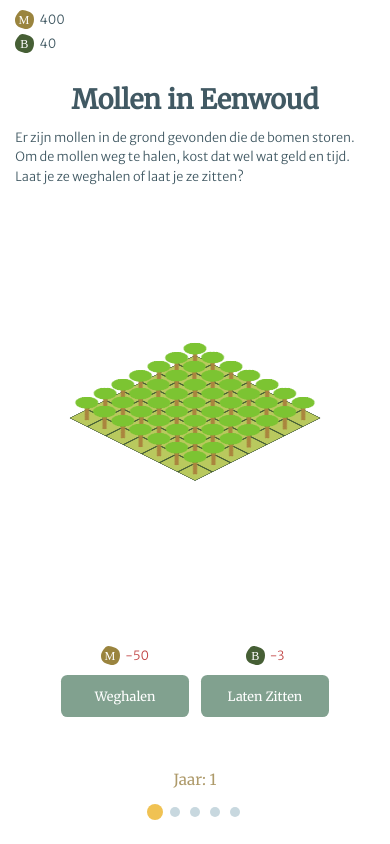
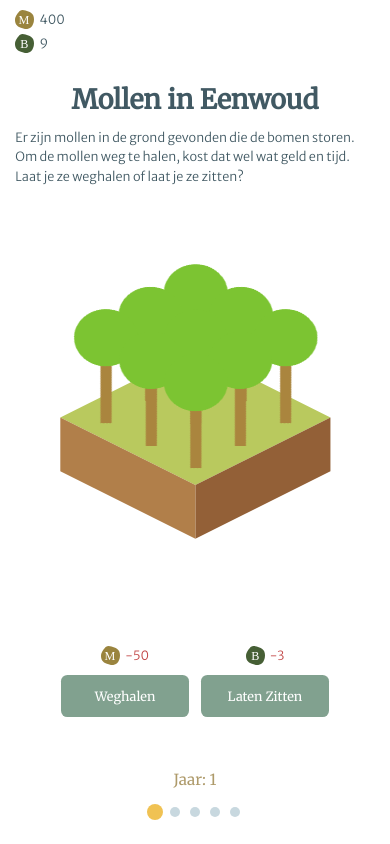
Before and after one commit to SjorsWijsman/jouw-eenwoud, a Svelte app: page / in a window 390 px wide. Built offline with nearby package versions, Linux system fonts and the light colour scheme.

Commit message:
Game over & restart screen, tree grid responsiveness, prevent tree component from rerendering
Added game over & restart screen. More work on the tree grid - now a bit more responsive. Moved some components around so the Tree component doesn't get rerendered on state change

```diff
--- a/src/App.svelte
+++ b/src/App.svelte
@@ -1,12 +1,42 @@
 <script>
-import Choices from "./components/Choices.svelte";
+import ChoiceText from "./components/ChoiceText.svelte";
+import ChoiceButtons from "./components/ChoiceButtons.svelte";
 import ChoiceResult from "./components/ChoiceResult.svelte";
+import NextButton from "./components/NextButton.svelte";
 import EndOfYear from "./components/EndOfYear.svelte";
 import CollectionButton from "./components/CollectionButton.svelte";
 import Currency from "./components/Currency.svelte";
 import YearCounter from "./components/YearCounter.svelte";
 import DayCounter from "./components/DayCounter.svelte";
-import { currentState, currentYear } from "./data/appData.js";
+import Trees from "./components/Trees.svelte";
+import GameOver from "./components/GameOver.svelte";
+import {
+  currency,
+  currentState,
+  currentYear,
+  currentDay,
+  resetData,
+} from "./data/appData.js";
+
+function nextDay() {
+  if ($currency.bomen <= 0) {
+    currentState.set("gameOver")
+  }
+  else {
+    if ($currentDay === 5) {
+      currentState.set("endOfYear")
+    } else {
+      currentState.set("choice")
+      currentDay.update(value => value += 1)
+    }
+  }
+}
+
+function nextYear() {
+  currentYear.update(value => value += 1);
+  currentDay.set(1);
+  currentState.set("choice");
+}
 </script>
 
 <style>
@@ -75,13 +105,35 @@ import { currentState, currentYear } from "./data/appData.js";
 </header>
 <main>
   {#if $currentState === "choice"}
-    <Choices/>
+    <ChoiceText/>
   {:else if $currentState === "choiceResult"}
     <ChoiceResult/>
   {:else if $currentState === "endOfYear"}
     <EndOfYear/>
   {:else if $currentState === "gameOver"}
-    <p>Game Over component</p>
+    <GameOver/>
+  {/if}
+
+  <Trees/>
+
+  {#if $currentState === "choice"}
+    <ChoiceButtons/>
+  {:else if $currentState === "choiceResult"}
+    <NextButton parentFunction={nextDay}>
+      {#if $currentDay >= 5}
+        Beeindig jaar 1
+      {:else}
+        Volgende dag
+      {/if}
+    </NextButton>
+  {:else if $currentState === "endOfYear"}
+    <NextButton parentFunction={nextYear}>
+      Begin jaar {$currentYear + 1}
+    </NextButton>
+  {:else if $currentState === "gameOver"}
+    <NextButton parentFunction={resetData}>
+      Herstart het spel
+    </NextButton>
   {/if}
 </main>
 <footer>
--- a/src/components/ChoiceButton.svelte
+++ b/src/components/ChoiceButtons.svelte
@@ -6,12 +6,8 @@ import {
   choiceMade,
 } from "../data/appData.js";
 
-export let choice;
-
-const choiceEffect = $currentChoice.choices[choice].effect;
-
-function makeChoice() {
-  for (const effect of choiceEffect) {
+function makeChoice(choice) {
+  for (const effect of $currentChoice.choices[choice].effect) {
     currency.update(value => {
       value[effect[0]] += effect[1]
       return {...value};
@@ -20,10 +16,16 @@ function makeChoice() {
   choiceMade.set(choice);
   currentState.set("choiceResult");
 }
-
 </script>
 
 <style>
+  .choices {
+    display: flex;
+    flex-direction: row;
+    justify-content: center;
+    align-items: flex-end;
+  }
+
   .choiceButton {
     display: flex;
     flex-direction: column;
@@ -51,12 +53,16 @@ function makeChoice() {
   }
 </style>
 
-<div class="choiceButton">
-  {#each choiceEffect as effect}
-  <p class:negative="{effect[1] < 0}">
-    <img src={"./resources/icons/" + effect[0] + ".svg"} alt="munten icon">
-    {effect[1]}
-  </p>
+<div class="choices">
+  {#each Object.keys($currentChoice.choices) as choice}
+    <div class="choiceButton">
+      {#each $currentChoice.choices[choice].effect as effect}
+      <p class:negative="{effect[1] < 0}">
+        <img src={"./resources/icons/" + effect[0] + ".svg"} alt="munten icon">
+        {effect[1]}
+      </p>
+      {/each}
+      <button type="button" name="button" on:click={() => makeChoice(choice)}>{choice}</button>
+    </div>
   {/each}
-  <button type="button" name="button" on:click={makeChoice}>{choice}</button>
 </div>
--- a/src/components/ChoiceResult.svelte
+++ b/src/components/ChoiceResult.svelte
@@ -1,29 +1,11 @@
 <script>
-import NextButton from "./NextButton.svelte";
 import {
-  currency,
-  currentState,
   currentChoice,
-  currentYear,
-  currentDay,
   choiceMade,
 } from "../data/appData.js";
 
 const choiceEffect = $currentChoice.choices[$choiceMade].effect;
 
-function nextDay() {
-  if ($currency.bomen <= 0) {
-    currentState.set("gameOver")
-  }
-  else {
-    if ($currentDay === 5) {
-      currentState.set("endOfYear")
-    } else {
-      currentState.set("choice")
-      currentDay.update(value => value += 1)
-    }
-  }
-}
 </script>
 
 <style>
@@ -62,12 +44,4 @@ function nextDay() {
       {effect[1]}
     </p>
   {/each}
-
-  <NextButton parentFunction={nextDay}>
-    {#if $currentDay >= 5}
-      Beeindig jaar 1
-    {:else}
-      Volgende dag
-    {/if}
-  </NextButton>
 </div>
--- /dev/null
+++ b/src/components/ChoiceText.svelte
@@ -0,0 +1,21 @@
+<script>
+import { choices } from "../data/choices.js";
+import {
+  currentChoice,
+  currentDay,
+} from "../data/appData.js";
+
+currentDay.subscribe(value => {
+  randomChoice()
+})
+
+function randomChoice() {
+  const randomIndex = Math.floor(Math.random() * choices.length)
+  currentChoice.set(choices[randomIndex])
+}
+</script>
+
+<div class="text">
+  <h1>{$currentChoice.title}</h1>
+  <p>{$currentChoice.description}</p>
+</div>
--- a/src/components/Choices.svelte
+++ /dev/null
@@ -1,47 +0,0 @@
-<script>
-import ChoiceButton from "./ChoiceButton.svelte";
-import Trees from "./Trees.svelte";
-import { choices } from "../data/choices.js";
-import {
-  currentChoice,
-  currentDay,
-} from "../data/appData.js";
-
-currentDay.subscribe(value => {
-  randomChoice()
-})
-
-function randomChoice() {
-  const randomIndex = Math.floor(Math.random() * choices.length)
-  currentChoice.set(choices[randomIndex])
-}
-</script>
-
-<style>
-  .container {
-    height: 100%;
-    display: flex;
-    flex-direction: column;
-    justify-content: space-between;
-  }
-
-  .choices {
-    display: flex;
-    flex-direction: row;
-    justify-content: center;
-    align-items: flex-end;
-  }
-</style>
-
-<div class="container">
-  <div class="text">
-    <h1>{$currentChoice.title}</h1>
-    <p>{$currentChoice.description}</p>
-  </div>
-  <Trees/>
-  <div class="choices">
-    {#each Object.keys($currentChoice.choices) as choice}
-      <ChoiceButton {choice}/>
-    {/each}
-  </div>
-</div>
--- a/src/components/EndOfYear.svelte
+++ b/src/components/EndOfYear.svelte
@@ -1,16 +1,9 @@
 <script>
-import NextButton from "./NextButton.svelte";
-import { currentState, currentYear, currentDay } from "../data/appData.js";
-
-function nextYear() {
-  currentYear.update(value => value += 1);
-  currentDay.set(1);
-  currentState.set("choice");
-}
+import {
+  currentYear
+} from "../data/appData.js";
 </script>
-
 
 <div class="text">
   <h1>Einde van jaar {$currentYear}</h1>
 </div>
-<NextButton parentFunction={nextYear}>Begin jaar {$currentYear + 1}</NextButton>
--- /dev/null
+++ b/src/components/GameOver.svelte
@@ -0,0 +1,4 @@
+<div class="text">
+  <h1>Het einde van Jouw Eenwoud</h1>
+  <p>Je hebt je Eenwoud dood laten gaan, tosti dat je bent</p>
+</div>
--- a/src/components/Trees.svelte
+++ b/src/components/Trees.svelte
@@ -13,27 +13,62 @@ function setGridSize(trees) {
     if (i * i >= trees) break;
   }
 }
+
+let treeGridList = createTreeGridList()
+
+function createTreeGridList() {
+  const list = [];
+  for (var i = 0; i < gridSize; i++) {
+    list.push({
+      occupied: false,
+    })
+  }
+  return list;
+}
+
 </script>
 
 <style>
-  .tree-container {
+  .tree-grid {
+    --color-grass: #B9C95E;
+    --color-ground: #B17F4A;
+    --color-ground-dark: #936037;
+    background-color: var(--color-grass);
+    max-width: calc(var(--max-content-width) * 0.6);
+    max-height: calc(var(--max-content-width) * 0.6);
+    margin: 0 auto;
     display: grid;
-    background-color: #B9C95E;
-    margin: 0 auto;
     -webkit-transform: rotateX(60deg) rotateY(0deg) rotateZ(45deg);
     -moz-transform: rotateX(60deg) rotateY(0deg) rotateZ(45deg);
     -ms-transform: rotateX(60deg) rotateY(0deg) rotateZ(45deg);
     -o-transform: rotateX(60deg) rotateY(0deg) rotateZ(45deg);
-    transform:  rotateX(60deg) rotateY(0deg) rotateZ(45deg);
-    perspective: none
+    transform: rotateX(60deg) rotateY(0deg) rotateZ(45deg);
+    perspective: none;
+  }
+
+  .tree-grid::before {
+    content: "";
+    position: absolute;
+    width: 6rem;
+    height: 100%;
+    left: 100%;
+    background-color: var(--color-ground-dark);
+    transform: skewY(45deg) translateY(calc(6rem * 0.5));
+  }
+
+  .tree-grid::after {
+    content: "";
+    position: absolute;
+    width: 100%;
+    height: 6rem;
+    top: 100%;
+    background-color: var(--color-ground);
+    transform: skewX(45deg) translateX(calc(6rem * 0.5));
   }
 
   .tree-cell {
-    max-width: 2rem;
-    width: 100%;
-    max-height: 2rem;
-    height: 100%;
-    border: 1px solid var(--color-green);
+    max-width: 5rem;
+    max-height: 5rem;
     display: flex;
     justify-content: center;
     align-items: center;
@@ -41,17 +76,17 @@ function setGridSize(trees) {
 
   .tree-cell img {
     height: 200%;
-    -webkit-transform: rotate(-45deg) translateY(-1.5rem);
-    -moz-transform: rotate(-45deg) translateY(-1.5rem);
-    -ms-transform: rotate(-45deg) translateY(-1.5rem);
-    -o-transform: rotate(-45deg) translateY(-1.5rem);
-    transform:  rotate(-45deg) translateY(-1.5rem);
+    -webkit-transform: rotate(-45deg) translateY(-80%) scaleY(1.8);
+    -moz-transform: rotate(-45deg) translateY(-80%) scaleY(1.8);
+    -ms-transform: rotate(-45deg) translateY(-80%) scaleY(1.8);
+    -o-transform: rotate(-45deg) translateY(-80%) scaleY(1.8);
+    transform:  rotate(-45deg) translateY(-80%) scaleY(1.8);
   }
 </style>
 
-<div class="tree-container" style="
-  grid-template-columns: repeat({gridSize},1fr);
-  grid-template-rows: repeat({gridSize},1fr);
+<div class="tree-grid" style="
+  grid-template-columns: repeat({gridSize},minmax(0,1fr));
+  grid-template-rows: repeat({gridSize},minmax(0,1fr));
 ">
   {#each Array(gridSize * gridSize) as _, i}
     <div class="tree-cell">
--- a/src/data/appData.js
+++ b/src/data/appData.js
@@ -21,8 +21,8 @@ export function resetData() {
   currentChoice.set({})
   currency.set({
     munten: 400,
-    bomen: 40,
-  })
+    bomen: 9,
+  });
   currentYear.set(1);
   currentDay.set(1);
   choiceMade.set("");
```
